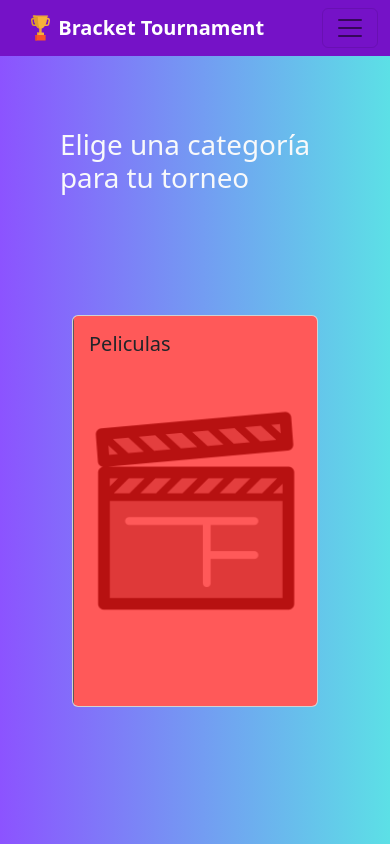
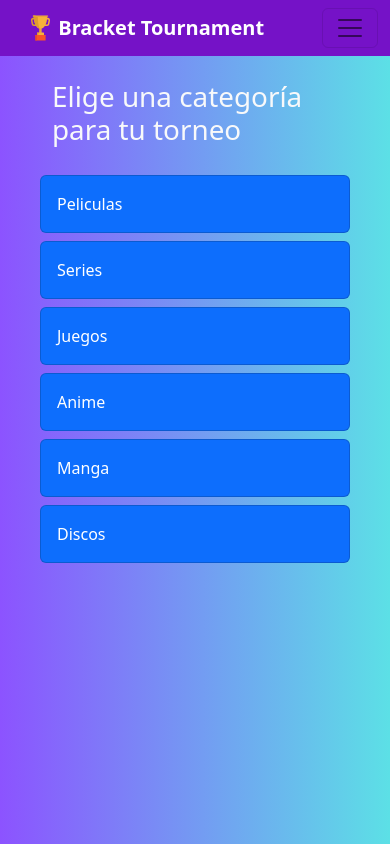
Before and after one commit to PkHila/BracketTournament-Web, an Angular app: page /create-template in a window 390 px wide. Built offline with nearby package versions, Linux system fonts and the light colour scheme.

Commit message:
Cambia el estilo de choose-category-page en mobile
Ahora cuando se trata con dimensiones pequéñas, las categorias aparecen como un listado en vez de cartas con imágenes.

```diff
--- a/src/app/modules/choose-category/components/choose-category-page/choose-category-page.component.html
+++ b/src/app/modules/choose-category/components/choose-category-page/choose-category-page.component.html
@@ -1,57 +1,75 @@
 <div class="container px-5">
-    <div class="row justify-content-center align-items-center g-2 my-5">
-        <div class="col p-3 p-sm-0">
+    <div class="row justify-content-center align-items-center g-2 my-2 my-md-5">
+        <div class="col p-2 p-sm-0">
             <h1 class="text-light">Elige una categoría para tu torneo</h1>
         </div>
     </div>
-    <div class="row justify-content-center align-items-center g-5">
-        <div class="p-5 p-sm-3 col-sm-4 col-lg">
-            <div class="card">
+    <div class="row justify-content-center align-items-center g-md-5">
+        <div class="p-1 p-sm-3 col-sm-4 col-lg">
+            <div class="card text-bg-primary">
+                <div class="d-none d-md-block">
                     <img src="assets/category_icons/movies.png" class="card-img w-100" alt="Imagen Peliculas">
                     <div class="card-img-overlay" (click)="gotoMovies()">
                         <h5 class="card-title">Peliculas</h5>
                     </div>
                 </div>
+                <div class="card-body d-block d-md-none">Peliculas</div>
             </div>
-        <div class="p-5 p-sm-3 col-sm-4 col-lg">
-            <div class="card">
+        </div>
+        <div class="p-1 p-sm-3 col-sm-4 col-lg">
+            <div class="card text-bg-primary">
+                <div class="d-none d-md-block">
                     <img src="assets/category_icons/series.png" class="card-img" alt="Imagen Series">
                     <div class="card-img-overlay " (click)="gotoSeries()">
                         <h5 class="card-title border-0">Series</h5>
                     </div>
                 </div>
+                <div class="card-body d-block d-md-none">Series</div>
             </div>
-        <div class="p-5 p-sm-3 col-sm-4 col-lg">
-            <div class="card">
+        </div>
+        <div class="p-1 p-sm-3 col-sm-4 col-lg">
+            <div class="card text-bg-primary">
+                <div class="d-none d-md-block">
                     <img src="assets/category_icons/games.png" class="card-img" alt="Imagen Juegos">
                     <div class="card-img-overlay" (click)="gotoGames()">
                         <h5 class="card-title">Juegos</h5>
                     </div>
                 </div>
+                <div class="card-body d-block d-md-none">Juegos</div>
             </div>
-        <div class="p-5 p-sm-3 col-sm-4 col-lg">
-            <div class="card">
+        </div>
+        <div class="p-1 p-sm-3 col-sm-4 col-lg">
+            <div class="card text-bg-primary">
+                <div class="d-none d-md-block">
                     <img src="assets/category_icons/anime.png" class="card-img" alt="Imagen Anime">
                     <div class="card-img-overlay" (click)="gotoAnime()">
                         <h5 class="card-title">Anime</h5>
                     </div>
                 </div>
+                <div class="card-body d-block d-md-none">Anime</div>
             </div>
-        <div class="p-5 p-sm-3 col-sm-4 col-lg">
-            <div class="card border-white">
+        </div>
+        <div class="p-1 p-sm-3 col-sm-4 col-lg">
+            <div class="card text-bg-primary">
+                <div class="d-none d-md-block">
                     <img src="assets/category_icons/manga.png" class="card-img" alt="Imagen Manga">
                     <div class="card-img-overlay" (click)="gotoManga()">
                         <h5 class="card-title">Manga</h5>
                     </div>
                 </div>
+                <div class="card-body d-block d-md-none">Manga</div>
             </div>
-        <div class="p-5 p-sm-3 col-sm-4 col-lg">
-            <div class="card">
+        </div>
+        <div class="p-1 p-sm-3 col-sm-4 col-lg">
+            <div class="card text-bg-primary">
+                <div class="d-none d-md-block">
                     <img src="assets/category_icons/music.png" class="card-img" alt="Imagen Albums">
                     <div class="card-img-overlay" (click)="gotoAlbums()">
                         <h5 class="card-title">Discos</h5>
                     </div>
                 </div>
+                <div class="card-body d-block d-md-none">Discos</div>
             </div>
         </div>
     </div>
+</div>
```
Lines whose indentation alone changed are shown as unchanged.
